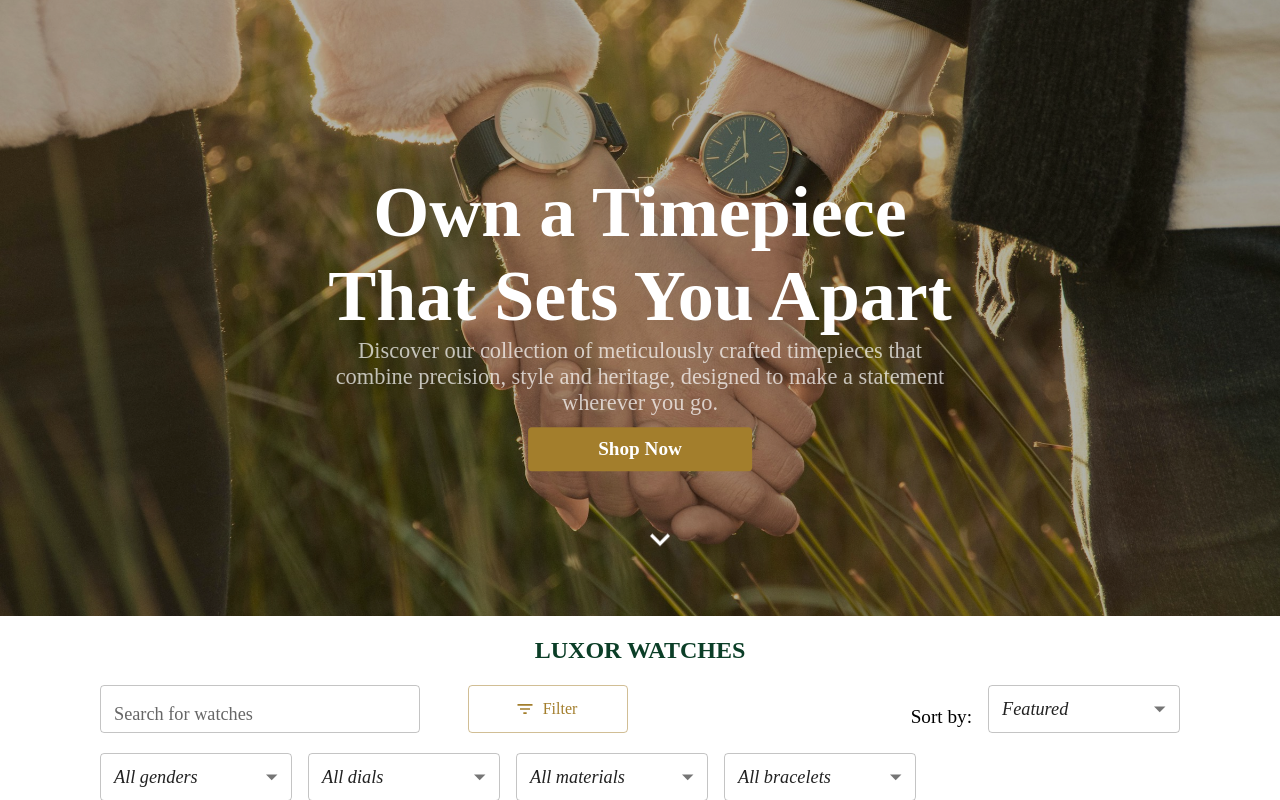
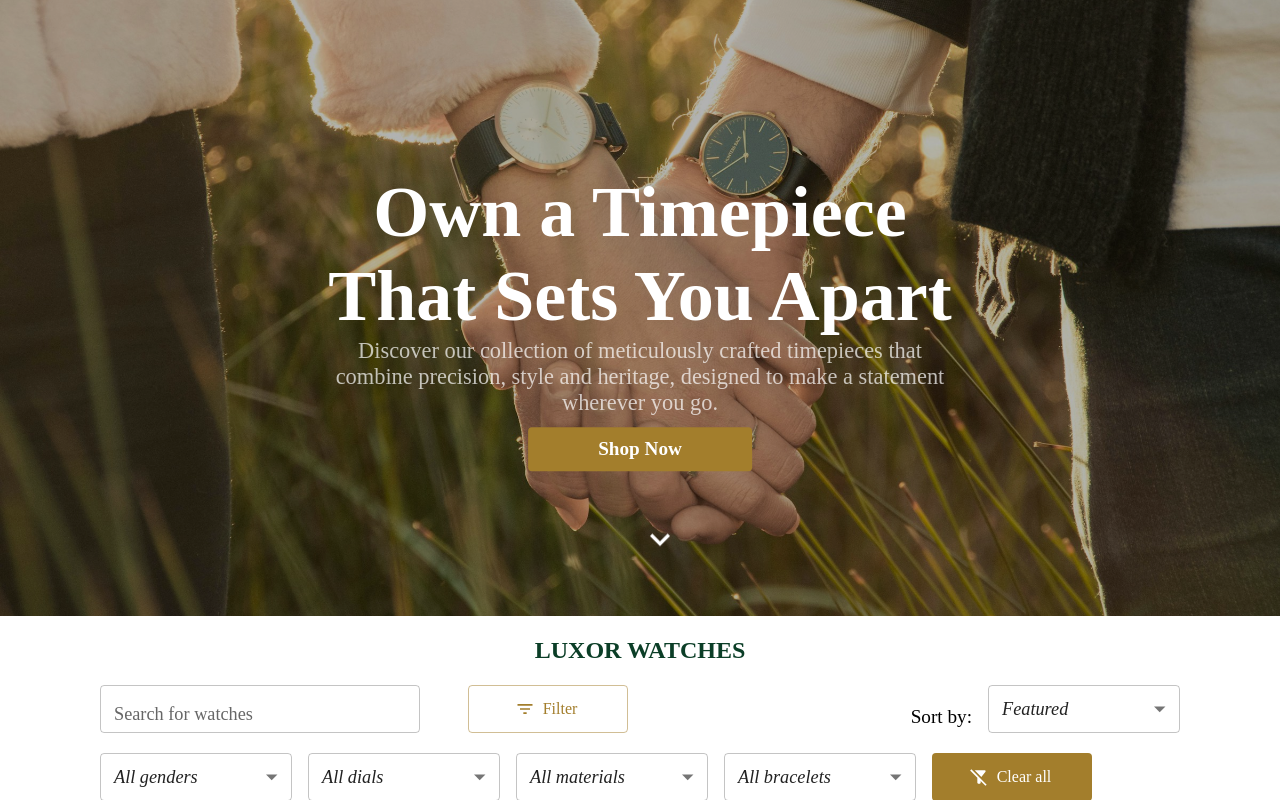
Before and after one commit to mwangizack/luxor, a Next.js app: page / in a window 1280 px wide. Both pictures are taken after a click on the button "Filter". Shown: the part 182-982 px from the top of the page. Built offline with nearby package versions, Linux system fonts and the light colour scheme.

Commit message:
feat: Add clear filters button

```diff
--- a/src/app/components/FiltersSelectBoxes.tsx
+++ b/src/app/components/FiltersSelectBoxes.tsx
@@ -1,6 +1,7 @@
-import { Box, FormControl, MenuItem, Select } from "@mui/material";
+import { Box, Button, FormControl, MenuItem, Select } from "@mui/material";
 import { useDispatch, useSelector } from "react-redux";
 import { setFilter, clearFilters } from "../store/reducers/cartSlice";
+import FilterAltOffIcon from '@mui/icons-material/FilterAltOff';
 import React from "react";
 import { RootState } from "../store/store";
 
@@ -119,6 +120,22 @@ function FiltersSelectBoxes() {
           <MenuItem value="rubber">Rubber</MenuItem>
         </Select>
       </FormControl>
+
+      {/* Clear filters button */}
+      <Button
+        variant="contained"
+        disableElevation
+        startIcon={<FilterAltOffIcon />}
+        sx={{
+          textTransform: "none",
+          padding: "0.75rem 1rem",
+          width: "10rem",
+          height: "3rem",
+        }}
+        onClick={() => dispatch(clearFilters())}
+      >
+        Clear all
+      </Button>
     </Box>
   );
 }
```
